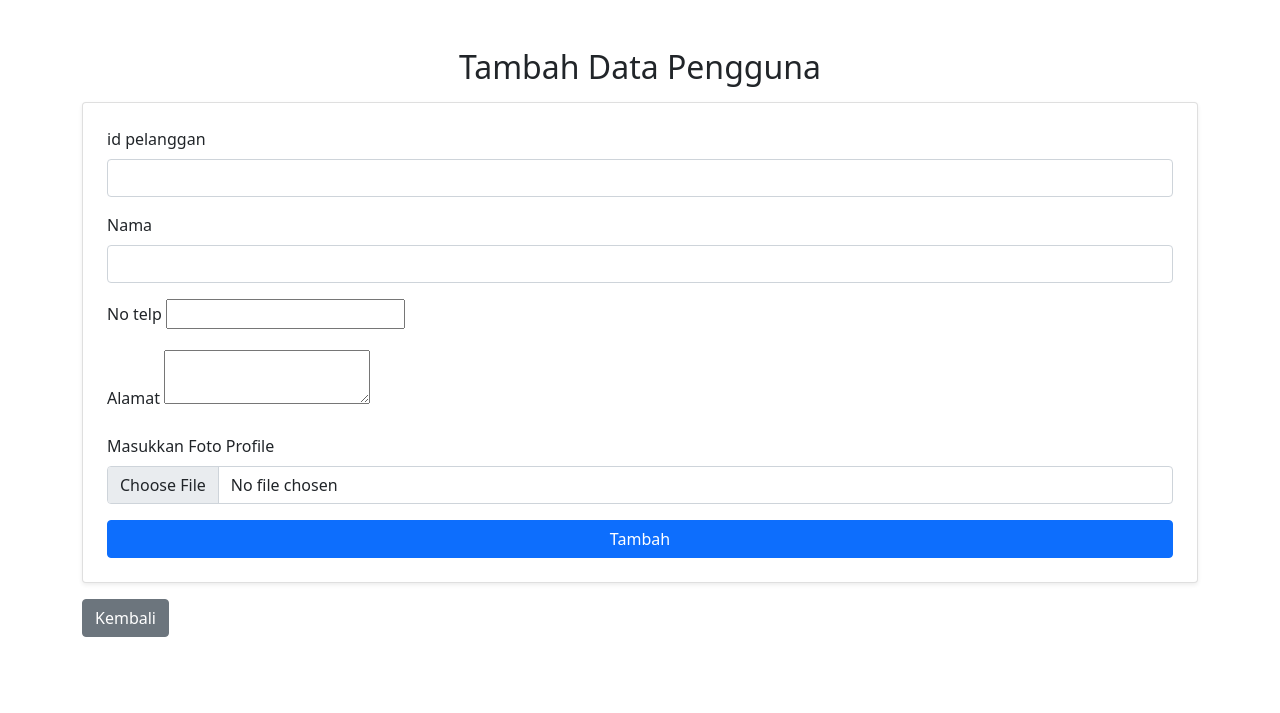
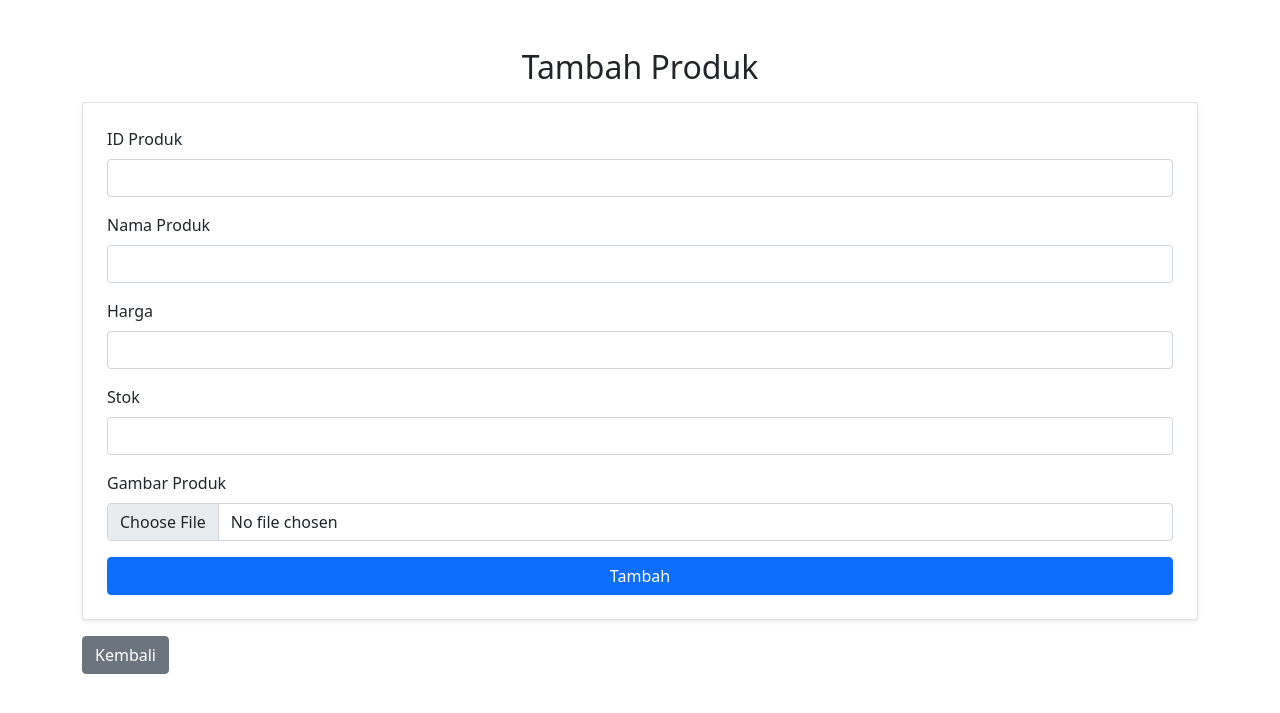
Before and after one commit to Ghenry0101/project-crud, a PHP site: page /app/views/produk/tambah.php in a window 1280 px wide. Shown: the top 713 px of the page. Run offline with PHP 8.4, Linux system fonts and the light colour scheme.

Commit message:
produksemua

```diff
--- a/app/views/produk/tambah.php
+++ b/app/views/produk/tambah.php
@@ -1,41 +1,41 @@
 <!DOCTYPE html>
-<html lang="en">
+<html lang="id">
 <head>
     <meta charset="UTF-8">
     <meta name="viewport" content="width=device-width, initial-scale=1.0">
-    <title>Tambah Pelanggan</title>
+    <title>Tambah Produk</title>
     <link href="https://cdn.jsdelivr.net/npm/bootstrap@5.0.2/dist/css/bootstrap.min.css" rel="stylesheet" integrity="sha384-EVSTQN3/azprG1Anm3QDgpJLIm9Nao0Yz1ztcQTwFspd3yD65VohhpuuCOmLASjC" crossorigin="anonymous">
 </head>
 <body>
 <div class="container mt-5">
-        <h2 class="text-center">Tambah Data Pengguna</h2>
+        <h2 class="text-center">Tambah Produk</h2>
         <div class="card shadow-sm p-4 mt-3">
-            <!-- hati hati disinilah terjadi kesalahan -->
-            <form action="index.php?page=simpan" method="POST" enctype="multipart/form-data">
+            <!-- Form untuk menambah produk -->
+            <form action="index.php?page=simpan_produk" method="POST" enctype="multipart/form-data">
                 <div class="mb-3">
-                    <label for="nama" class="form-label">id pelanggan</label>
-                    <input type="text" class="form-control" id="nama" name="txt_id" required>
+                    <label for="produk_id" class="form-label">ID Produk</label>
+                    <input type="text" class="form-control" id="produk_id" name="txt_id" required>
                 </div>
                 <div class="mb-3">
-                    <label for="nama" class="form-label">Nama</label>
-                    <input type="text" class="form-control" id="nama" name="txt_nama" required>
+                    <label for="nama_produk" class="form-label">Nama Produk</label>
+                    <input type="text" class="form-control" id="nama_produk" name="txt_nama" required>
                 </div>
                 <div class="mb-3">
-                    <label for="no_telepon" class="form-label">No telp</label>
-                    <input type="no_telepon" class="no_telepon" id="no_telepon" name="txt_telp" required>
+                    <label for="harga" class="form-label">Harga</label>
+                    <input type="number" class="form-control" id="harga" name="txt_harga" required>
                 </div>
                 <div class="mb-3">
-                    <label for="no_telepon" class="form-label">Alamat</label>
-                    <textarea class="no_telepon" id="no_telepon" name="txt_alamat" required></textarea>
+                    <label for="stok" class="form-label">Stok</label>
+                    <input type="number" class="form-control" id="stok" name="txt_stok" required>
                 </div>
                 <div class="mb-3">
-                    <label for="formFile" class="form-label">Masukkan Foto Profile</label>
-                    <input class="form-control" type="file" id="formFile" name="fl_foto">
+                    <label for="formFile" class="form-label">Gambar Produk</label>
+                    <input class="form-control" type="file" id="formFile" name="fl_gambar">
                 </div>
                 <button type="submit" class="btn btn-primary w-100" name="sbt_simpan">Tambah</button>
             </form>
         </div>
-        <a href="index.php" class="btn btn-secondary mt-3">Kembali</a>
+        <a href="index.php?page=produk" class="btn btn-secondary mt-3">Kembali</a>
     </div>
 </body>
 </html>
```
Also changed, not shown: app/views/produk/detail.php (+11 -15 lines), app/views/produk/edit.php (+17 -23 lines), app/views/produk/list.php (+34 -28 lines).
